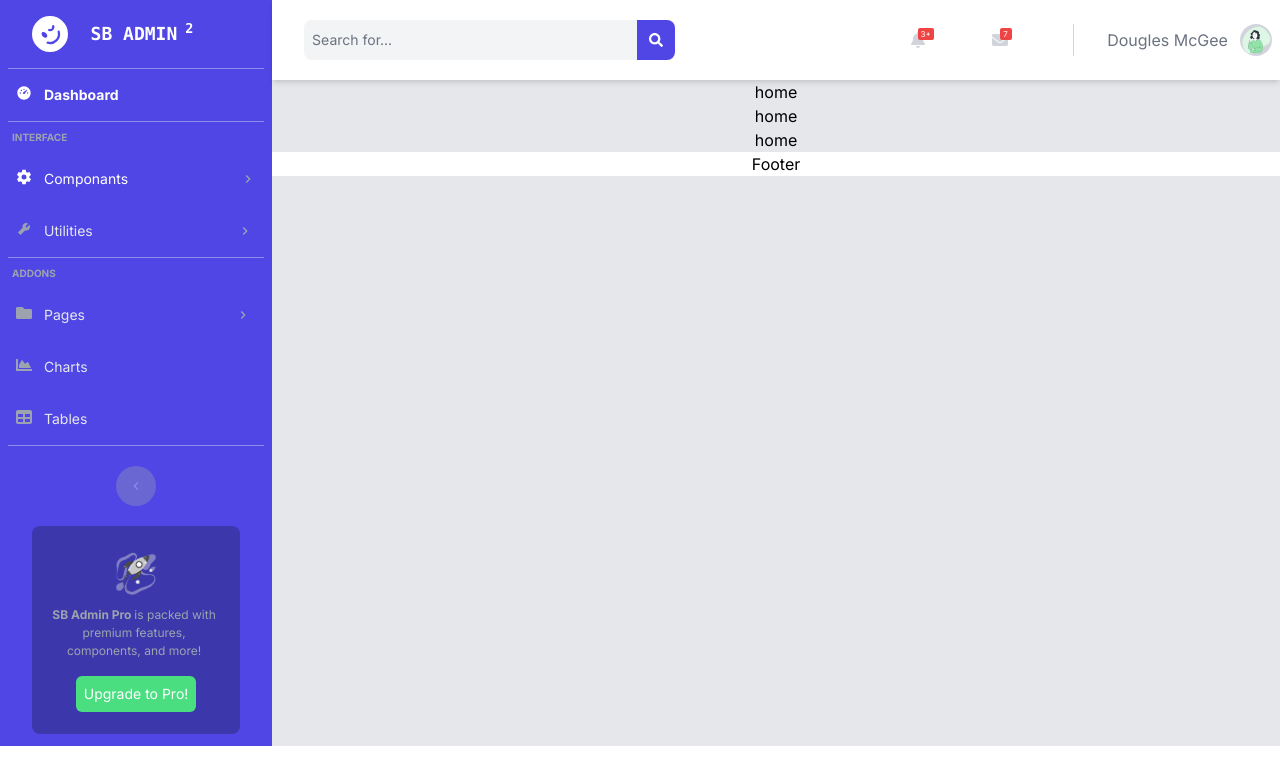
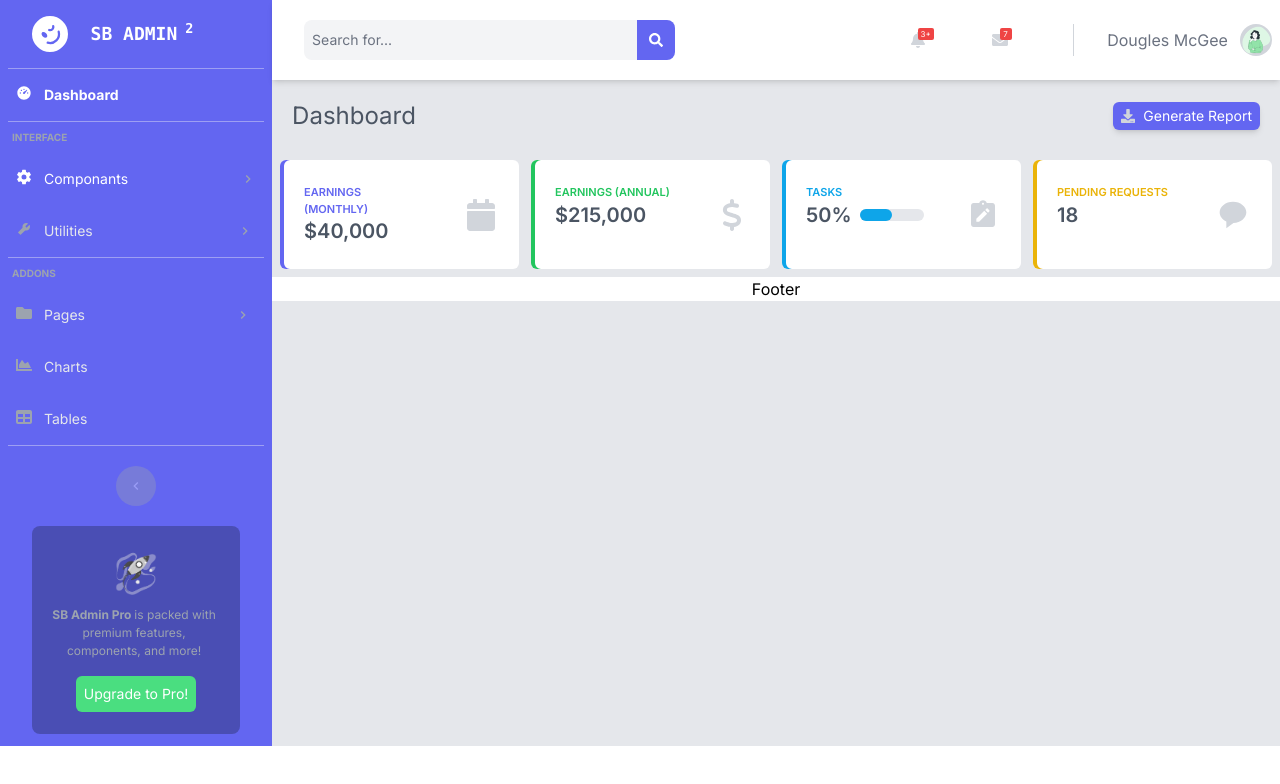
Before and after one commit to samudiSenevirathne/Admin-Dashboard, a Next.js app: page / in a window 1280 px wide. Shown: the top 784 px of the page. Built offline with nearby package versions, Linux system fonts and the light colour scheme.

Commit message:
Content Updated

```diff
--- a/app/componant/Dashboard.tsx
+++ b/app/componant/Dashboard.tsx
@@ -1,19 +1,80 @@
 import Header from "./Header";
 import  Footer  from "./Footer";
+import { FaDownload } from "react-icons/fa";
+import { FaCalendar } from "react-icons/fa";
+import { FaDollarSign } from "react-icons/fa6";
+import { BiSolidMessageRounded } from "react-icons/bi";
+import { MdNoteAlt } from "react-icons/md";
 
 export default function Dashboard() {
     return (
-      <main className="text-center w-full  bg-gray-200">
+      <main className="text-center w-full  bg-gray-200 ">
           <Header />
+
+          <div className="flex flex-row justify-between ">
+            <h1 className="text-2xl m-5 text-gray-600">Dashboard</h1>
+            <button className="bg-indigo-500 text-white py-1 px-2 text-sm rounded-md m-5 flex
+            flex-row my-auto hover:bg-indigo-600 dddl:hidden ddl:flex shadow-md" >
+                <FaDownload className="text-gray-300 justify-start my-auto mr-2"/>
+                Generate Report</button>
+          </div>
+
+          <div className="grid dll:grid-cols-4 gap-3 ddl:grid-cols-2 grid-cols-1 mx-2 my-2">
+           <div className="bg-white w-full rounded-md grid grid-cols-3 gap-1" style={{ boxShadow: "4px 0 0px #6366f1 inset" }}>
+           <div className=" col-span-2 pl-2 py-2 m-4">
+               <h1 className=" text-indigo-500 text-[11px] font-semibold text-start">EARNINGS (MONTHLY)</h1>
+              <h1 className="text-gray-600 text-xl font-semibold text-start ">
+              $40,000
+              </h1>
+            </div>
+            <FaCalendar className="text-gray-300 my-auto mx-auto h-8 w-8"/>
+            </div>
+
+           <div className="bg-white w-full rounded-md grid grid-cols-3 gap-1" style={{ boxShadow: "4px 0 0px #22c55e inset" }}>
+           <div className=" col-span-2 pl-2 py-2 m-4">
+               <h1 className=" text-green-500 text-[11px] font-semibold text-start">EARNINGS (ANNUAL)</h1>
+              <h1 className="text-gray-600 text-xl font-semibold text-start ">
+              $215,000
+              </h1>
+            </div>
+            <FaDollarSign className="text-gray-300 my-auto mx-auto h-8 w-8"/>
+           </div>
+
+           <div className="bg-white w-full rounded-md grid grid-cols-3 gap-1" style={{ boxShadow: "4px 0 0px #0ea5e9 inset" }}>
+           <div className=" col-span-2 pl-2 py-2 m-4">
+               <h1 className=" text-sky-500 text-[11px] font-semibold text-start">TASKS</h1>
+               <div className="flex flex-row">
+              <h1 className="text-gray-600 text-xl font-semibold text-start">50%</h1>
+              <div className="bg-gray-200 rounded-full w-60 h-3 my-auto ml-2">
+               <div className="bg-sky-500 rounded-full w-1/2 h-3 my-auto "/>
+              </div>
+              </div>
+            </div>
+            <MdNoteAlt  className="text-gray-300 my-auto mx-auto h-8 w-8"/>
+           </div>
+
+           <div className="bg-white w-full rounded-md grid grid-cols-3 gap-1" style={{ boxShadow: "4px 0 0px #eab308 inset" }}>
+           <div className=" col-span-2 pl-2 py-2 m-4">
+               <h1 className=" text-yellow-500 text-[11px] font-semibold text-start">PENDING REQUESTS</h1>
+              <h1 className="text-gray-600 text-xl font-semibold text-start ">18</h1>
+            </div>
+            <BiSolidMessageRounded className="text-gray-300 my-auto mx-auto h-8 w-8"/>
+           </div>
+
+          </div>
+
           <div>
-            home
+
           </div>
+
           <div>
-            home
+
           </div>
+
           <div>
-            home
+
           </div>
+
           <Footer/>
       </main>
     );
--- a/app/componant/Header.tsx
+++ b/app/componant/Header.tsx
@@ -46,17 +46,16 @@ export default function Header() {
 
 
     return (
-        <nav className="flex flex-row  dlll:justify-evenly lg:justify-evenly dll:justify-between bg-white shadow-gray shadow-md dddl:h-20 ">
+        <nav className="flex flex-row  dlll:justify-evenly lg:justify-evenly dll:justify-between bg-white shadow-md dddl:h-20 ">
 
         <div className="w-2/5 flex flex-row">
 
              <div className=" h-8 w-9 rounded-full my-auto bg-white hover:bg-gray-200
              hover:cursor-pointer dddl:block ddl:hidden" />
 
-            <FaBars onClick={toggleSideBarTemp} className={` text-indigo-600 absolute mt-8 hover:cursor-pointer
+            <FaBars onClick={toggleSideBarTemp} className={` text-indigo-500 absolute mt-8 hover:cursor-pointer
              dddl:block ddl:hidden ${isSideBarTempVisible ? "ml-28" : "ml-2"}`} />
                 <SearchBar />
-
         </div>
 
 
--- a/app/componant/SearchBar.tsx
+++ b/app/componant/SearchBar.tsx
@@ -10,8 +10,8 @@ export default function SearchBar() {
       type="text"  name="title" placeholder="Search for..."/>
 
       <button className="flex mt-5 mb-5 w-10  mx-auto justify-center rounded-r-lg
-       bg-indigo-600 px-3 focus:ring-4 focus:ring-offset-inherit focus:ring-indigo-300
-      py-1.5 text-sm font-semibold hover:bg-indigo-700 dddl:hidden ddl:block" type="button" >
+       bg-indigo-500 px-3 focus:ring-4 focus:ring-offset-inherit focus:ring-indigo-300
+      py-1.5 text-sm font-semibold hover:bg-indigo-600 dddl:hidden ddl:block" type="button" >
       <FaSearch className="my-auto text-white" />
       </button>
 
--- a/app/componant/SearchBarTemp.tsx
+++ b/app/componant/SearchBarTemp.tsx
@@ -12,8 +12,8 @@ export default function SearchBarTemp() {
       type="text"  name="title" placeholder="Search for..."/>
 
       <button className="flex mr-1 mt-5 mb-5 w-10  mx-auto justify-center rounded-r-lg
-       bg-indigo-600 px-3 focus:ring-4 focus:ring-offset-inherit focus:ring-indigo-300
-      py-1.5 text-sm font-semibold hover:bg-indigo-700" type="button" >
+       bg-indigo-500 px-3 focus:ring-4 focus:ring-offset-inherit focus:ring-indigo-300
+      py-1.5 text-sm font-semibold hover:bg-indigo-600" type="button" >
       <FaSearch className="my-auto text-white" />
       </button>
 
--- a/app/componant/SideBar.tsx
+++ b/app/componant/SideBar.tsx
@@ -16,7 +16,6 @@ import Rocket from "../image/Outer space-cuate.png";
 
 
 export default function SideBar() {
-  // export default function SideBar({ isSideBarTempVisible }: { isSideBarTempVisible: boolean }) {
 
   const [isBtnClicked, setIsBtnClicked] = useState(false);
 
@@ -25,7 +24,7 @@ export default function SideBar() {
     };
 
     return (
-      <main className="text-center mx-auto bg-indigo-600 dddl:hidden ddl:block">
+      <main className="text-center mx-auto bg-indigo-500 dddl:hidden ddl:block">
 
            <div className={`cursor-pointer ${isBtnClicked ? "flex flex-col" : "flex flex-row "}`} >
            <BsEmojiWinkFill  className={` h-9 w-9 text-white  relative -rotate-45
@@ -43,7 +42,7 @@ export default function SideBar() {
           <RiDashboard3Fill className={` text-white
             ${isBtnClicked ? "mx-auto mb-1" : "justify-start"}`}/>
               <div className={` text-sm text-white font-bold
-                ${isBtnClicked ? "mx-auto" : "ml-3"}`}>
+                ${isBtnClicked ? "mx-auto text-xs" : "ml-3"}`}>
               Dashboard</div>
           </div>
 
@@ -58,7 +57,7 @@ export default function SideBar() {
           <IoSettingsSharp className={` text-white
            ${isBtnClicked ? "mx-auto mb-1" : "justify-start"}`} />
               <div className={` text-sm text-white
-               ${isBtnClicked ? "mx-auto" : "ml-3"}`}>Componants</div>
+               ${isBtnClicked ? "mx-auto text-xs" : "ml-3"}`}>Componants</div>
               <MdKeyboardArrowRight className={`text-gray-400  my-auto ml-28
                ${isBtnClicked ? "hidden" : "block"}`}/>
           </div>
@@ -68,7 +67,7 @@ export default function SideBar() {
           <AiFillTool   className={` text-gray-400 hover:text-white
             ${isBtnClicked ? "mx-auto mb-1" : "justify-start"}`}/>
               <div className={`text-sm text-gray-200 hover:text-white
-              ${isBtnClicked ? "mx-auto" : "ml-3"}`}>Utilities</div>
+              ${isBtnClicked ? "mx-auto text-xs" : "ml-3"}`}>Utilities</div>
               <MdKeyboardArrowRight className={`text-gray-400 my-auto ml-36
                ${isBtnClicked ? "hidden" : "block"}`}/>
           </div>
@@ -83,7 +82,7 @@ export default function SideBar() {
             <FaFolder   className={` text-gray-400 hover:text-white
             ${isBtnClicked ? "mx-auto mb-1" : "justify-start"}`}/>
                 <div className={`text-sm text-gray-200 hover:text-white
-                ${isBtnClicked ? "mx-auto" : "ml-3"}`}>Pages</div>
+                ${isBtnClicked ? "mx-auto text-xs" : "ml-3"}`}>Pages</div>
                 <MdKeyboardArrowRight className={`text-gray-400 my-auto ml-[150px]
                   ${isBtnClicked ? "hidden" : "block"}`}/>
             </div>
@@ -93,7 +92,7 @@ export default function SideBar() {
             <FaChartArea className={`text-gray-400 hover:text-white
              ${isBtnClicked ? "mx-auto mb-1" : "justify-start"}`}/>
                 <div className={`text-sm text-gray-200 hover:text-white
-                ${isBtnClicked ? "mx-auto" : "ml-3"}`}>Charts</div>
+                ${isBtnClicked ? "mx-auto text-xs" : "ml-3"}`}>Charts</div>
             </div>
 
             <div className={`px-4 py-4 cursor-pointer
@@ -101,7 +100,7 @@ export default function SideBar() {
             <FaTable    className={`text-gray-400 hover:text-white
              ${isBtnClicked ? "mx-auto mb-1" : "justify-start"}`} />
                 <div className={`text-sm text-gray-200 hover:text-white
-                ${isBtnClicked ? "mx-auto" : "ml-3"}`}>Tables</div>
+                ${isBtnClicked ? "mx-auto text-xs" : "ml-3"}`}>Tables</div>
             </div>
 
             <div  className="bg-gray-100 opacity-40 h-[1px] ml-2 mr-2  "></div>
--- a/app/componant/SideBarTemp.tsx
+++ b/app/componant/SideBarTemp.tsx
@@ -10,7 +10,7 @@ import { FaTable } from "react-icons/fa6";
 export default function SideBarTemp({ isSideBarTempVisible }: { isSideBarTempVisible: boolean }) {
 
     return (
-      <main className={`text-center mx-auto bg-indigo-600 absolute
+      <main className={`text-center mx-auto bg-indigo-500 absolute
       ${isSideBarTempVisible ? "dddl:block ddl:hidden absolute left-0" : "dddl:hidden ddl:block"}`}>
 
            <div className="cursor-pointer flex flex-col" >
```
